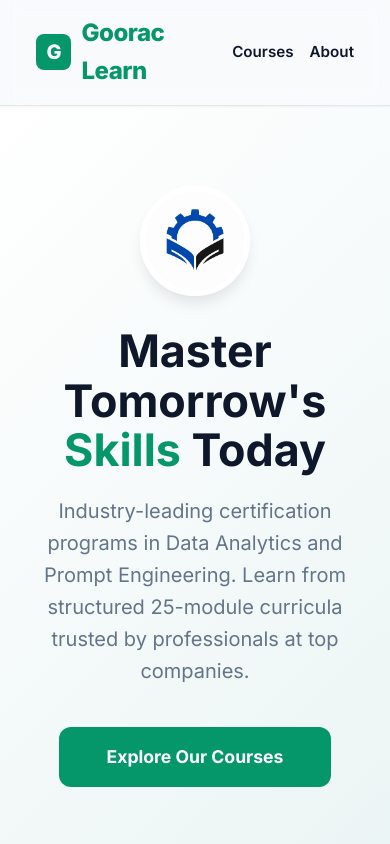
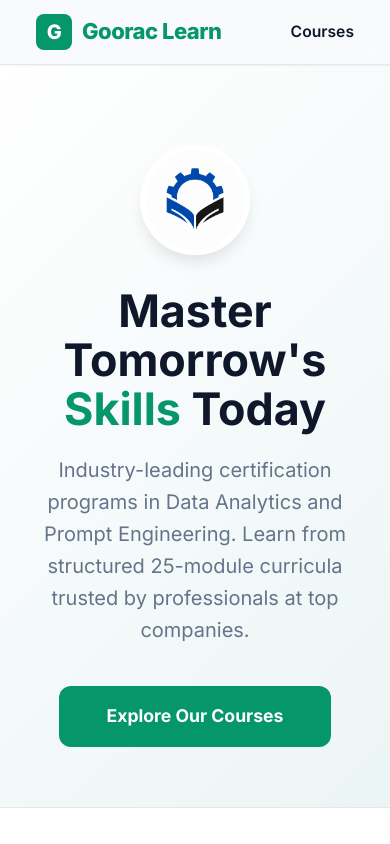
Before and after one commit to goolearn-rac/GooracLearn, a plain HTML site: page index.html in a window 390 px wide. Shown: the top 844 px of the page. Drawn offline with Linux system fonts and the light colour scheme.

Commit message:
Update index.html

```diff
--- a/index.html
+++ b/index.html
@@ -4,16 +4,17 @@
     <meta charset="UTF-8">
     <meta name="viewport" content="width=device-width, initial-scale=1.0, maximum-scale=1.0, user-scalable=no">
 
-    <meta name="title" content="Goorac Learn | Data Analytics & Prompt Engineering Certification">
-    <meta name="description" content="Master Data Analytics and Prompt Engineering with Goorac Learn. Professional 25-module certification courses designed for career growth.">
-    <meta name="keywords" content="Data Analytics, Prompt Engineering, AI Certification, Goorac Learn, Goorac Corporation">
+    <meta name="title" content="Goorac Learn | Professional Certifications in Data Analytics & Prompt Engineering">
+    <meta name="description" content="Master Data Analytics and Prompt Engineering with Goorac Learn. Industry-recognized 25-module certification courses with lifetime access, hands-on projects, and verifiable certificates.">
+    <meta name="keywords" content="Data Analytics Certification, Prompt Engineering Course, AI Certification, Goorac Learn, SQL Python Training, Business Intelligence, LLM Prompting">
     <meta name="author" content="Goorac Corporation">
     <meta name="robots" content="index, follow">
 
+    <!-- Open Graph / Social -->
     <meta property="og:type" content="website">
     <meta property="og:url" content="https://www.yourwebsite.com/index.html">
-    <meta property="og:title" content="Goorac Learn | Professional Certifications">
-    <meta property="og:description" content="Industry-recognized certifications in Data Analytics and Prompt Engineering.">
+    <meta property="og:title" content="Goorac Learn | Data Analytics & Prompt Engineering Certifications">
+    <meta property="og:description" content="Professional certification programs to boost your career in Data and AI.">
     <meta property="og:image" content="https://www.yourwebsite.com/icon.png">
     <meta property="og:image:secure_url" content="https://www.yourwebsite.com/icon.png">
     <meta property="og:image:type" content="image/png">
@@ -21,7 +22,14 @@
     <meta property="og:image:height" content="630">
     <meta property="og:site_name" content="Goorac Learn">
 
-    <title>Goorac Learn | Master Data &amp; AI</title>
+    <!-- Twitter -->
+    <meta property="twitter:card" content="summary_large_image">
+    <meta property="twitter:url" content="https://www.yourwebsite.com/index.html">
+    <meta property="twitter:title" content="Goorac Learn | Data Analytics & Prompt Engineering">
+    <meta property="twitter:description" content="Master Data & AI skills with industry-recognized certifications.">
+    <meta property="twitter:image" content="https://www.yourwebsite.com/icon.png">
+
+    <title>Goorac Learn | Data Analytics & Prompt Engineering Certifications</title>
     <link href="https://fonts.googleapis.com/css2?family=Inter:wght@400;500;600;700;800&amp;family=JetBrains+Mono:wght@400;500&display=swap" rel="stylesheet">
     <style>
         /* Premium SaaS Theme Variables - Emerald & Midnight Blue */
@@ -93,6 +101,7 @@
             display: flex;
             align-items: center;
             gap: 10px;
+            white-space: nowrap;
         }
         .brand-logo {
             width: 36px;
@@ -310,7 +319,7 @@
             font-size: 0.9rem;
         }
 
-        /* Mobile Improvements */
+        /* Mobile Optimizations */
         @media (max-width: 768px) {
             .courses-grid {
                 grid-template-columns: 1fr;
@@ -322,11 +331,11 @@
             .top-nav {
                 padding: 14px 16px;
             }
+            .brand {
+                font-size: 22px;
+            }
             .nav-links {
-                gap: 16px;
-            }
-            .nav-link {
-                font-size: 0.95rem;
+                gap: 20px;
             }
         }
     </style>
@@ -342,7 +351,6 @@
             </a>
             <div class="nav-links">
                 <a href="#courses" class="nav-link">Courses</a>
-                <a href="#" class="nav-link">About</a>
             </div>
         </div>
     </nav>
@@ -483,7 +491,6 @@
                 <div>
                     <strong style="color: white;">Company</strong><br><br>
                     <a href="#" style="color: #cbd5e1; text-decoration: none; display: block; margin-bottom: 8px;">About Us</a>
-                    <a href="#" style="color: #cbd5e1; text-decoration: none; display: block;">Careers</a>
                 </div>
                 <div>
                     <strong style="color: white;">Legal</strong><br><br>
@@ -499,7 +506,7 @@
     </footer>
 
     <script>
-        // Set current year
+        // Automatically set current year
         document.getElementById('year').textContent = new Date().getFullYear();
 
         // Smooth scroll for anchor links
```
